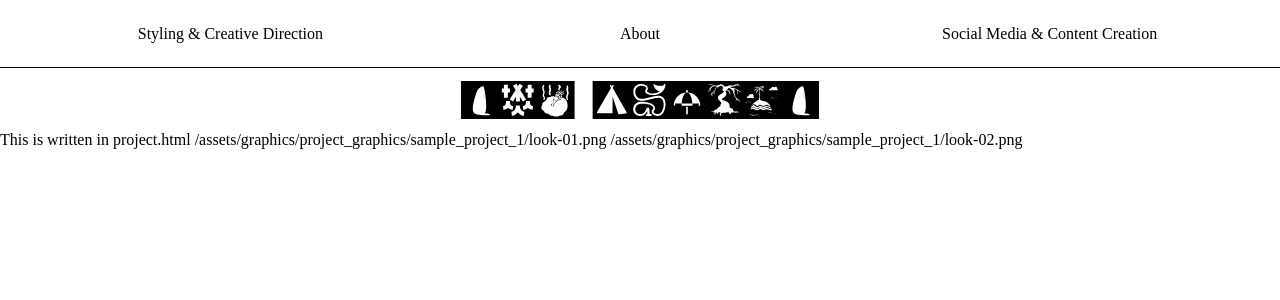
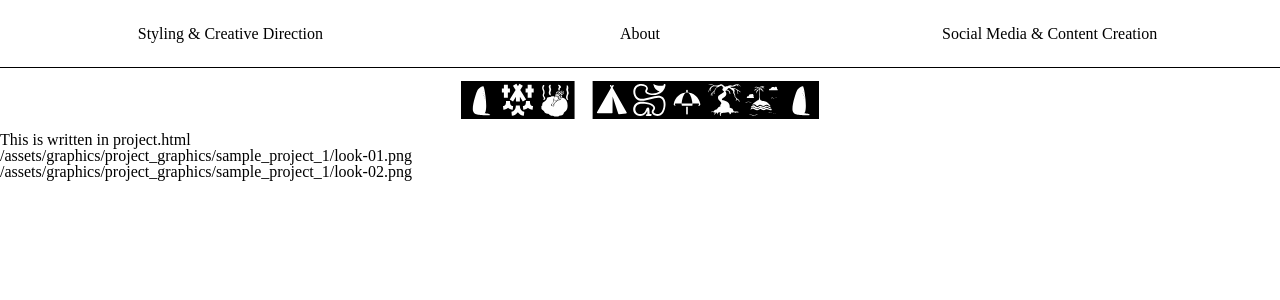
Before and after one commit to basharalidreesi/lab, a Jekyll site: the page built from _styling-and-creative-direction/a-project.markdown, in a window 1280 px wide. Shown: the top 300 px of the page. Built offline with Jekyll 4.4.1, drawn with Linux system fonts in a browser that asks for light colours.

Commit message:
Update project.html

```diff
--- a/_layouts/project.html
+++ b/_layouts/project.html
@@ -5,5 +5,5 @@ layout: default
 This is written in project.html
 {% assign image_files = site.static_files | where: "project_graphic", true %}
 {% for myimage in image_files %}
-	{{ myimage.path }}
+	<p>{{ myimage.path }}</p>
 {% endfor %}
```
